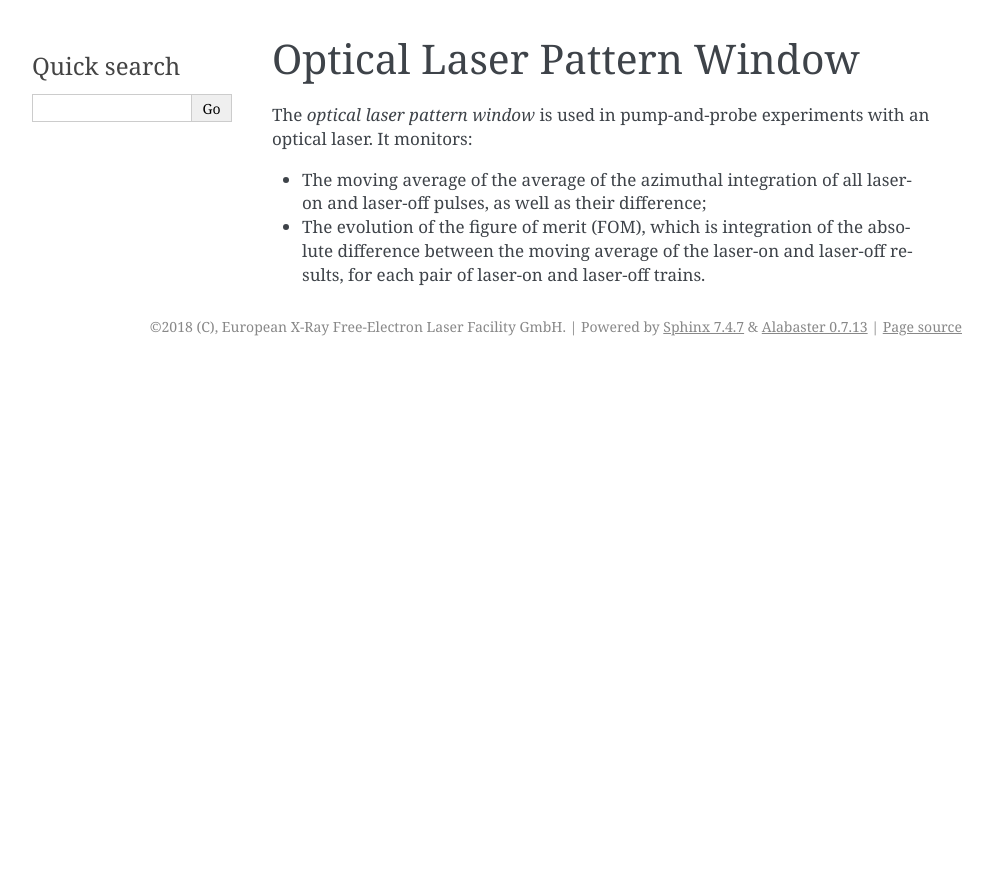
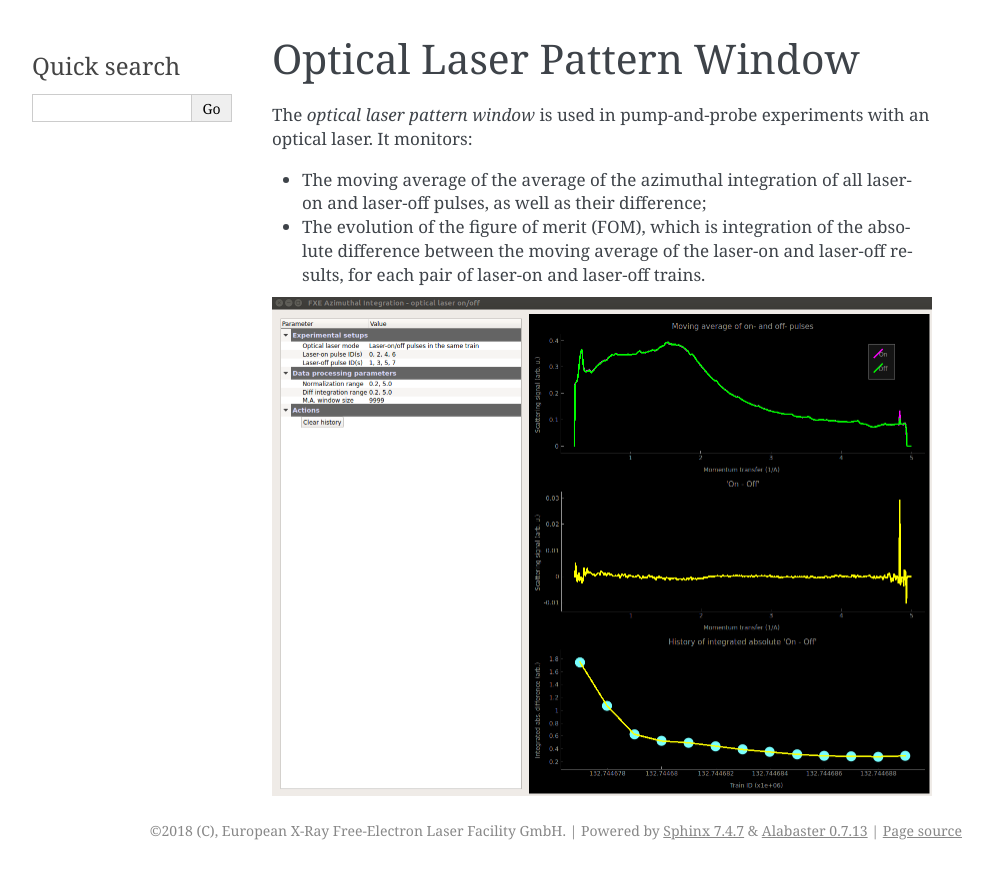
Before and after one commit to European-XFEL/EXtra-foam, a Sphinx documentation site: the page built from docs/tutorial/optical-laser-pattern.rst, in a window 1280 px wide. Shown: the top 879 px of the page, without its empty margins (148-1141 px from the left). Built offline with Sphinx 7.4.7, drawn with Linux system fonts in a browser that asks for light colours.

Commit message:
DOC: add optical laser pattern image

```diff
--- a/docs/tutorial/optical-laser-pattern.rst
+++ b/docs/tutorial/optical-laser-pattern.rst
@@ -10,3 +10,7 @@ with an optical laser. It monitors:
   of the absolute difference between the moving average of the
   laser-on and laser-off results, for each pair of laser-on and
   laser-off trains.
+
+
+.. image:: images/optical_laser_pattern_window.png
+   :width: 800
```
Also changed, not shown: docs/tutorial/images/optical_laser_pattern_window.png (added).
